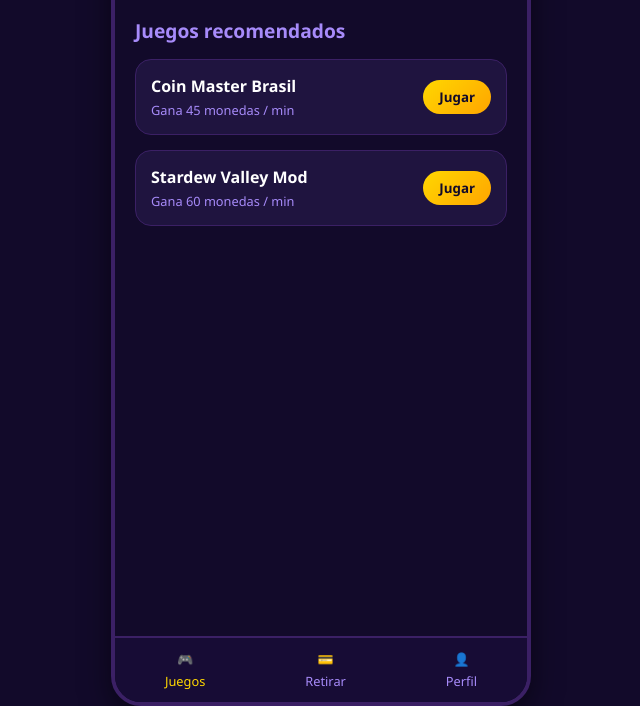
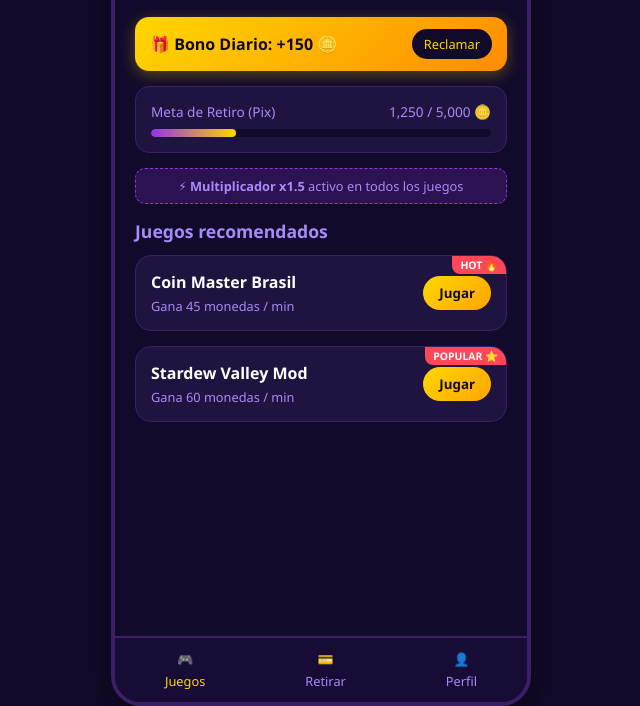
Before and after one commit to Alejraf/Cashwinapp, a website: page index.html in a window 1280 px wide. Shown: the part 94-800 px from the top of the page, without its empty margins (319-959 px from the left). Drawn offline with Linux system fonts and the light colour scheme.

Commit message:
Add files via upload

```diff
--- a/index.html
+++ b/index.html
@@ -22,11 +22,25 @@
         .coin-icon { color: var(--accent-gold); font-size: 1.2rem; font-weight: bold; }
         .balance-amount { font-size: 1.1rem; font-weight: bold; color: var(--accent-gold); }
         .content { flex: 1; overflow-y: auto; padding: 20px; padding-bottom: 80px; }
-        .section-title { font-size: 1.2rem; margin-bottom: 15px; color: var(--text-muted); font-weight: 600; }
-        .game-card { background-color: var(--bg-card); border-radius: 16px; padding: 15px; margin-bottom: 15px; display: flex; align-items: center; justify-content: space-between; border: 1px solid #3B2065; }
+        .section-title { font-size: 1.1rem; margin-bottom: 12px; color: var(--text-muted); font-weight: 600; }
+
+        /* New Retention Elements Styles */
+        .bonus-banner { background: linear-gradient(135deg, #FFD700, #FF8C00); color: #120A2A; border-radius: 14px; padding: 12px 15px; margin-bottom: 15px; display: flex; justify-content: space-between; align-items: center; font-weight: bold; box-shadow: 0 4px 15px rgba(255,215,0,0.3); }
+        .bonus-btn { background: #120A2A; color: #FFD700; border: none; padding: 6px 12px; border-radius: 20px; font-size: 0.8rem; cursor: pointer; }
+
+        .progress-container { background-color: var(--bg-card); border-radius: 14px; padding: 15px; margin-bottom: 15px; border: 1px solid #3B2065; }
+        .progress-info { display: flex; justify-content: space-between; font-size: 0.85rem; margin-bottom: 8px; color: var(--text-muted); }
+        .progress-bar-bg { width: 100%; height: 8px; background: #120A2A; border-radius: 4px; overflow: hidden; }
+        .progress-bar-fill { width: 25%; height: 100%; background: linear-gradient(90deg, #9333EA, #FFD700); border-radius: 4px; transition: width 0.3s ease; }
+
+        .multiplier-badge { background: rgba(147, 51, 234, 0.2); border: 1px dashed var(--accent-purple); color: var(--text-muted); padding: 8px 12px; border-radius: 10px; font-size: 0.8rem; text-align: center; margin-bottom: 15px; }
+
+        .game-card { background-color: var(--bg-card); border-radius: 16px; padding: 15px; margin-bottom: 15px; display: flex; align-items: center; justify-content: space-between; border: 1px solid #3B2065; position: relative; overflow: hidden; }
+        .game-badge { position: absolute; top: 0; right: 0; background: #FF4757; color: white; font-size: 0.65rem; padding: 2px 8px; border-bottom-left-radius: 8px; font-weight: bold; }
         .game-info h3 { font-size: 1rem; margin-bottom: 4px; }
         .game-info p { font-size: 0.8rem; color: var(--text-muted); }
         .play-btn { background: linear-gradient(135deg, #FFD700, #FFA500); color: #120A2A; border: none; padding: 8px 16px; border-radius: 20px; font-weight: bold; cursor: pointer; }
+
         .payout-card { background-color: var(--bg-card); border-radius: 16px; padding: 20px; margin-bottom: 15px; border: 1px solid #3B2065; text-align: center; }
         .payout-card h3 { margin-bottom: 8px; }
         .payout-card p { color: var(--text-muted); font-size: 0.85rem; margin-bottom: 15px; }
@@ -54,16 +68,43 @@
         </div>
         <div class="content">
             <div id="tab-games" class="tab-content active">
+                <!-- Daily Bonus Banner -->
+                <div class="bonus-banner">
+                    <span>🎁 Bono Diario: +150 🪙</span>
+                    <button class="bonus-btn" onclick="claimDailyBonus()">Reclamar</button>
+                </div>
+
+                <!-- Progress toward withdrawal -->
+                <div class="progress-container">
+                    <div class="progress-info">
+                        <span>Meta de Retiro (Pix)</span>
+                        <span id="progressText">1,250 / 5,000 🪙</span>
+                    </div>
+                    <div class="progress-bar-bg">
+                        <div class="progress-bar-fill" id="progressBar" style="width: 25%;"></div>
+                    </div>
+                </div>
+
+                <!-- Multiplier Banner -->
+                <div class="multiplier-badge">
+                    ⚡ <strong>Multiplicador x1.5</strong> activo en todos los juegos
+                </div>
+
                 <div class="section-title">Juegos recomendados</div>
+
                 <div class="game-card">
+                    <div class="game-badge">HOT 🔥</div>
                     <div class="game-info"><h3>Coin Master Brasil</h3><p>Gana 45 monedas / min</p></div>
                     <button class="play-btn" onclick="openGame('Coin Master Brasil', 45)">Jugar</button>
                 </div>
+
                 <div class="game-card">
+                    <div class="game-badge">POPULAR ⭐</div>
                     <div class="game-info"><h3>Stardew Valley Mod</h3><p>Gana 60 monedas / min</p></div>
                     <button class="play-btn" onclick="openGame('Stardew Valley Mod', 60)">Jugar</button>
                 </div>
             </div>
+
             <div id="tab-payout" class="tab-content">
                 <div class="section-title">Retirar Recompensas</div>
                 <div class="payout-card">
@@ -73,64 +114,96 @@
                     <button class="withdraw-btn" onclick="requestWithdrawal()">Retirar por Pix</button>
                 </div>
             </div>
+
             <div id="tab-profile" class="tab-content">
                 <div class="section-title">Mi Cuenta</div>
                 <div class="payout-card" style="text-align: left;">
                     <p><strong>Usuario ID:</strong> user_123</p>
                     <p style="margin-top: 8px;"><strong>Balance:</strong> <span id="profile-balance">1,250</span> 🪙</p>
+                    <p style="margin-top: 8px;"><strong>Estado VIP:</strong> Activo 🟢</p>
                 </div>
             </div>
         </div>
+
         <div class="modal" id="gameModal">
             <h2 id="modalGameTitle">Jugando...</h2>
             <p>Mantén la sesión activa para sumar monedas.</p>
             <h3 style="color: var(--accent-gold); font-size: 2rem; margin: 20px 0;" id="sessionEarned">+0 🪙</h3>
             <button class="close-modal" onclick="closeGame()">Recoger y Salir</button>
         </div>
+
         <div class="nav-bar">
             <button class="nav-item active" onclick="switchTab('games', this)"><span>🎮</span> Juegos</button>
             <button class="nav-item" onclick="switchTab('payout', this)"><span>💳</span> Retirar</button>
             <button class="nav-item" onclick="switchTab('profile', this)"><span>👤</span> Perfil</button>
         </div>
     </div>
+
     <script>
         let currentBalance = 1250;
         let sessionTimer = null;
         let earnedInSession = 0;
         let currentRate = 0;
+        let dailyClaimed = false;
+
+        function updateUI() {
+            document.getElementById('balance').innerText = currentBalance.toLocaleString();
+            document.getElementById('profile-balance').innerText = currentBalance.toLocaleString();
+
+            // Update progress bar (Target: 5,000 coins)
+            let percent = Math.min((currentBalance / 5000) * 100, 100);
+            document.getElementById('progressBar').style.width = percent + '%';
+            document.getElementById('progressText').innerText = `${currentBalance.toLocaleString()} / 5,000 🪙`;
+        }
+
         function switchTab(tabName, element) {
             document.querySelectorAll('.tab-content').forEach(el => el.classList.remove('active'));
             document.querySelectorAll('.nav-item').forEach(el => el.classList.remove('active'));
             document.getElementById('tab-' + tabName).classList.add('active');
             element.classList.add('active');
         }
+
+        function claimDailyBonus() {
+            if (dailyClaimed) {
+                alert('¡Ya reclamaste tu bono diario hoy! Vuelve mañana.');
+                return;
+            }
+            currentBalance += 150;
+            dailyClaimed = true;
+            updateUI();
+            alert('¡Bono diario reclamado con éxito! +150 🪙');
+        }
+
         function openGame(gameName, rate) {
             document.getElementById('modalGameTitle').innerText = gameName;
             document.getElementById('gameModal').style.display = 'flex';
             earnedInSession = 0;
-            currentRate = rate;
+            currentRate = Math.round(rate * 1.5); // Apply x1.5 multiplier
             document.getElementById('sessionEarned').innerText = `+0 🪙`;
             sessionTimer = setInterval(() => {
                 earnedInSession += currentRate;
                 document.getElementById('sessionEarned').innerText = `+${earnedInSession} 🪙`;
             }, 3000);
         }
+
         function closeGame() {
             clearInterval(sessionTimer);
             currentBalance += earnedInSession;
-            document.getElementById('balance').innerText = currentBalance.toLocaleString();
-            document.getElementById('profile-balance').innerText = currentBalance.toLocaleString();
+            updateUI();
             document.getElementById('gameModal').style.display = 'none';
         }
+
         function requestWithdrawal() {
             const pixKey = document.getElementById('pixKeyInput').value;
             if(!pixKey) { alert('Por favor ingresa tu clave Pix'); return; }
             if(currentBalance < 5000) { alert('Saldo insuficiente. Mínimo 5,000 monedas.'); return; }
             alert('¡Solicitud de retiro enviada! Procesando transferencia Pix...');
             currentBalance -= 5000;
-            document.getElementById('balance').innerText = currentBalance.toLocaleString();
-            document.getElementById('profile-balance').innerText = currentBalance.toLocaleString();
+            updateUI();
         }
+
+        // Initialize UI
+        updateUI();
     </script>
 </body>
 </html>
--- a/server.js
+++ b/server.js
@@ -11,7 +11,7 @@ const PORT = process.env.PORT || 3000;
 const pixService = new PixPayoutService(process.env.MERCADO_PAGO_ACCESS_TOKEN);
 
 let usersDB = {
-    "user_123": { id: "user_123", name: "Rafael Vasquez", coins: 10000, email: "rafael@example.com" }
+    "user_123": { id: "user_123", name: "Rafael Vasquez", coins: 1250, email: "rafael@example.com" }
 };
 
 app.get('/api/postback', (req, res) => {
```
Also changed, not shown: terms.md (+2 -4 lines).
